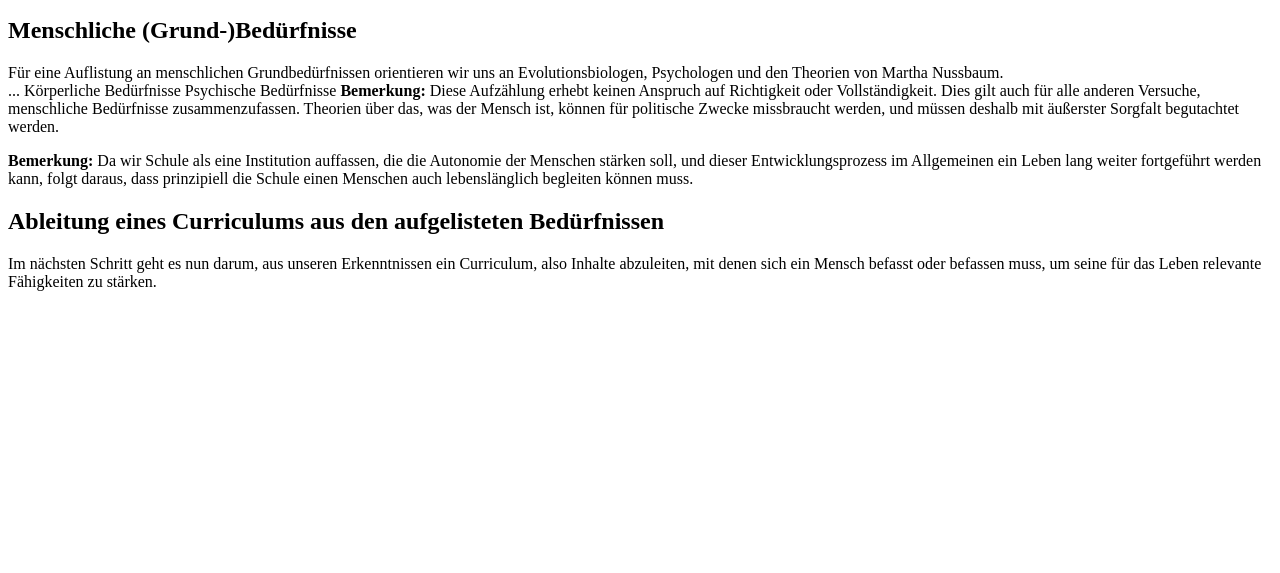
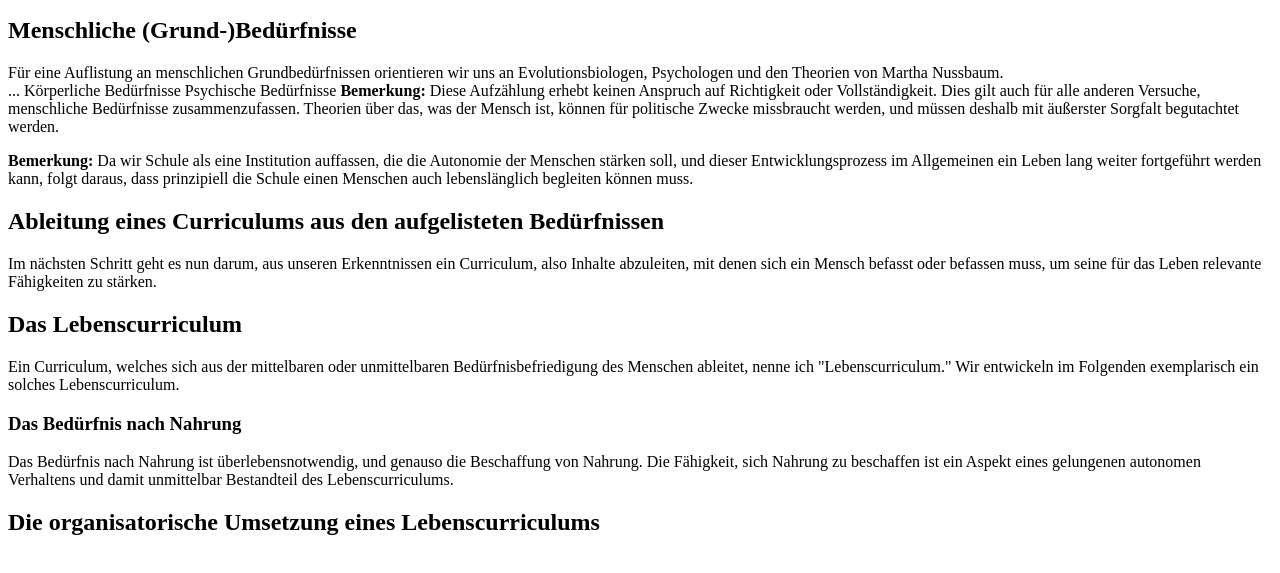
Before and after one commit to OliBenjamind/olibenjamind.github.io, a plain HTML site: page index.html in a window 1280 px wide. Shown: the part 123-696 px from the top of the page. Drawn offline with Linux system fonts and the light colour scheme.

Commit message:
Update index.html

```diff
--- a/index.html
+++ b/index.html
@@ -37,7 +37,18 @@
       oder befassen muss, um seine für das Leben relevante Fähigkeiten zu stärken. <br>
 
     </p>
+    <h2>Das Lebenscurriculum</h2>
+    <p>
+      Ein Curriculum, welches sich aus der mittelbaren oder unmittelbaren Bedürfnisbefriedigung des Menschen ableitet, nenne ich "Lebenscurriculum."
+      Wir entwickeln im Folgenden exemplarisch ein solches Lebenscurriculum.
+    </p>
+    <h3>Das Bedürfnis nach Nahrung</h3>
+    <p>
+      Das Bedürfnis nach Nahrung ist überlebensnotwendig, und genauso die Beschaffung von Nahrung. Die Fähigkeit, sich Nahrung zu beschaffen ist
+      ein Aspekt eines gelungenen autonomen Verhaltens und damit unmittelbar Bestandteil des Lebenscurriculums.
+    </p>
 
+    <h2>Die organisatorische Umsetzung eines Lebenscurriculums</h2>
 
 
   </body>
```
